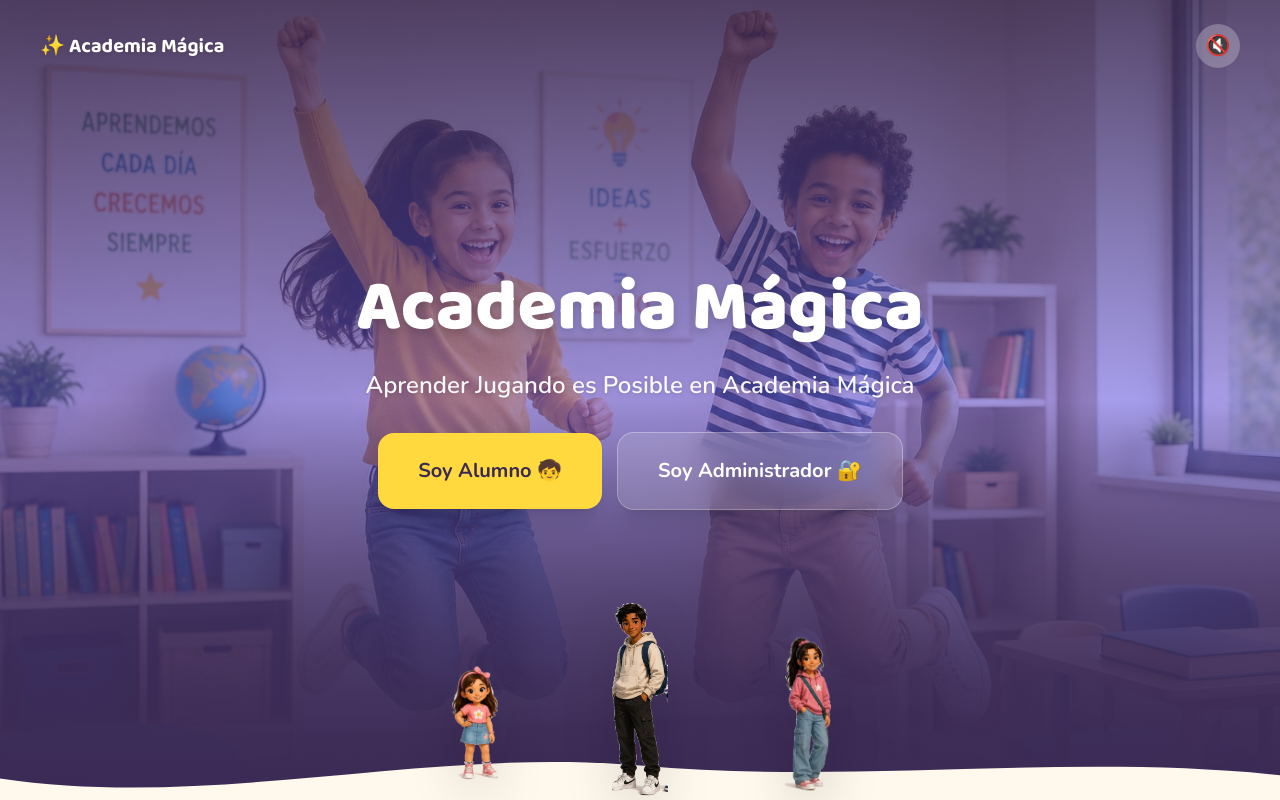
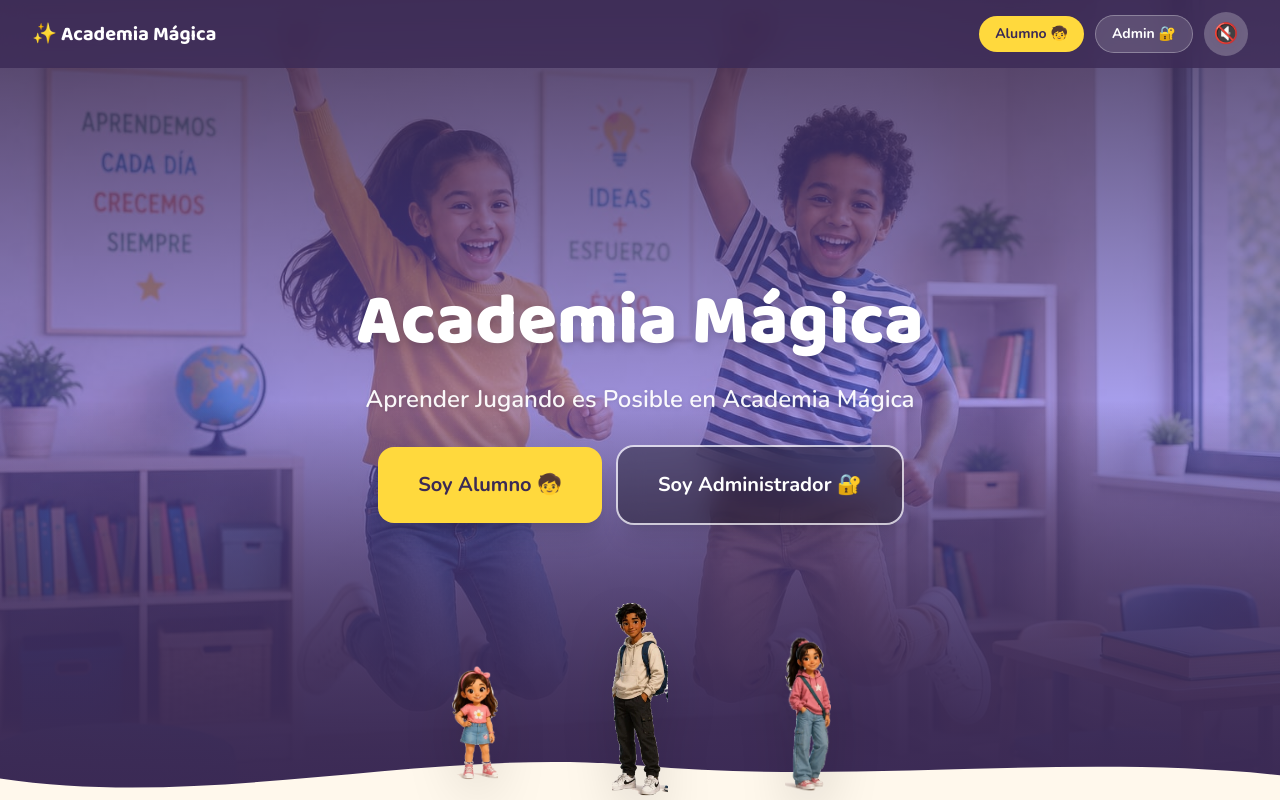
Before and after one commit to cantera-gt/academia-magica, a Next.js app: page / in a window 1280 px wide. Shown: the top 800 px of the page. Built offline with nearby package versions, Linux system fonts and the light colour scheme.

Commit message:
Home: mejoras de diseno (contraste, header fijo, text-balance, alt text, nbsp en marca)

```diff
--- a/src/app/page.tsx
+++ b/src/app/page.tsx
@@ -43,6 +43,28 @@ const FEATURES = [
 export default function Home() {
   return (
     <main className="font-body">
+      {/* HEADER FIJO: se mantiene visible en toda la pagina, no solo en el hero */}
+      <header className="fixed inset-x-0 top-0 z-50 flex items-center justify-between gap-3 bg-[#3b2a55]/80 px-4 py-3 backdrop-blur-md sm:px-8">
+        <Link href="/" className="font-display text-lg font-bold text-white sm:text-xl">
+          ✨ Academia Mágica
+        </Link>
+        <div className="flex items-center gap-2 sm:gap-3">
+          <Link
+            href="/alumno"
+            className="rounded-full bg-[#ffd93d] px-3 py-1.5 text-sm font-bold text-[#3b2a55] sm:px-4 sm:py-2"
+          >
+            Alumno 🧒
+          </Link>
+          <Link
+            href="/login"
+            className="rounded-full bg-white/15 px-3 py-1.5 text-sm font-bold text-white ring-1 ring-white/40 hover:bg-white/25 sm:px-4 sm:py-2"
+          >
+            Admin 🔐
+          </Link>
+          <AmbientMusicToggle />
+        </div>
+      </header>
+
       {/* HERO */}
       <section className="relative flex min-h-screen flex-col overflow-hidden">
         <div className="absolute inset-0">
@@ -58,25 +80,18 @@ export default function Home() {
           <div className="absolute inset-0 bg-gradient-to-t from-[#3b2a55] via-transparent to-transparent" />
         </div>
 
-        <div className="relative z-10 flex items-center justify-between px-6 pt-6 sm:px-10">
-          <p className="font-display text-xl font-bold text-white drop-shadow">
-            ✨ Academia Mágica
-          </p>
-          <AmbientMusicToggle />
-        </div>
-
         <motion.div
           initial="initial"
           animate="animate"
           variants={staggerContainer(0.12, 0.15)}
-          className="relative z-10 flex flex-1 flex-col items-center justify-center gap-8 px-6 pb-24 text-center"
+          className="relative z-10 flex flex-1 flex-col items-center justify-center gap-8 px-6 pb-24 pt-24 text-center"
         >
           <motion.div variants={staggerItemUi}>
-            <h1 className="font-display text-5xl font-extrabold leading-tight text-white drop-shadow-lg sm:text-7xl">
-              Academia Mágica
+            <h1 className="font-display text-balance text-5xl font-extrabold leading-tight text-white drop-shadow-lg sm:text-7xl">
+              Academia Mágica
             </h1>
-            <p className="mx-auto mt-4 max-w-xl text-lg font-semibold text-white/95 drop-shadow sm:text-2xl">
-              Aprender Jugando es Posible en Academia Mágica
+            <p className="mx-auto mt-4 max-w-xl text-pretty text-lg font-semibold text-white/95 drop-shadow sm:text-2xl">
+              Aprender Jugando es Posible en Academia Mágica
             </p>
           </motion.div>
 
@@ -95,7 +110,7 @@ export default function Home() {
             <motion.div whileHover={{ scale: 1.05 }} whileTap={{ scale: 0.97 }} transition={SPRING_UI}>
               <Link
                 href="/login"
-                className="block rounded-2xl bg-white/15 px-10 py-6 text-xl font-bold text-white shadow-xl ring-1 ring-white/40 backdrop-blur-md hover:bg-white/25"
+                className="block rounded-2xl bg-black/35 px-10 py-6 text-xl font-bold text-white shadow-xl ring-2 ring-white/70 backdrop-blur-md hover:bg-black/45"
               >
                 Soy Administrador 🔐
               </Link>
@@ -145,7 +160,7 @@ export default function Home() {
         >
           <motion.h2
             variants={staggerItemUi}
-            className="font-display text-center text-3xl font-extrabold text-[#3b2a55] sm:text-4xl"
+            className="font-display text-balance text-center text-3xl font-extrabold text-[#3b2a55] sm:text-4xl"
           >
             ¿Cómo funciona la magia?
           </motion.h2>
@@ -160,7 +175,7 @@ export default function Home() {
                 <h3 className="font-display mt-3 text-lg font-bold text-[#3b2a55]">
                   {f.title}
                 </h3>
-                <p className="mt-2 text-sm text-[#3b2a55]/70">{f.text}</p>
+                <p className="mt-2 text-sm text-[#3b2a55]/80">{f.text}</p>
               </motion.div>
             ))}
           </div>
@@ -187,7 +202,7 @@ export default function Home() {
           variants={staggerContainer(0.06, 0)}
           className="relative z-10 mx-auto max-w-5xl text-center"
         >
-          <motion.h2 variants={staggerItemUi} className="font-display text-3xl font-extrabold text-white sm:text-4xl">
+          <motion.h2 variants={staggerItemUi} className="font-display text-balance text-3xl font-extrabold text-white sm:text-4xl">
             Profesores de verdad, listos para ayudar
           </motion.h2>
           <motion.p variants={staggerItemUi} className="mx-auto mt-3 max-w-xl text-white/85">
@@ -220,7 +235,7 @@ export default function Home() {
             <p className="font-display text-sm font-bold uppercase tracking-wide text-[#ff6b9d]">
               Aprender jugando
             </p>
-            <h2 className="font-display mt-2 text-3xl font-extrabold text-[#3b2a55] sm:text-4xl">
+            <h2 className="font-display mt-2 text-balance text-3xl font-extrabold text-[#3b2a55] sm:text-4xl">
               Cada ejercicio bien hecho suma diamantes de verdad
             </h2>
             <p className="mt-4 text-[#3b2a55]/70">
@@ -262,23 +277,47 @@ export default function Home() {
         >
           <motion.div variants={staggerItemUi} className="grid grid-cols-2 gap-4">
             <div className="relative h-40 overflow-hidden rounded-3xl shadow-lg sm:h-48">
-              <Image src="/classroom/tutoria-nino-profesor.jpg" alt="" fill sizes="(min-width: 1024px) 250px, 45vw" className="object-cover" />
+              <Image
+                src="/classroom/tutoria-nino-profesor.jpg"
+                alt="Un profesor ayuda a un alumno a resolver un ejercicio en su tablet"
+                fill
+                sizes="(min-width: 1024px) 250px, 45vw"
+                className="object-cover"
+              />
             </div>
             <div className="relative h-40 overflow-hidden rounded-3xl shadow-lg sm:h-48">
-              <Image src="/classroom/tutoria-profesora-nina.jpg" alt="" fill sizes="(min-width: 1024px) 250px, 45vw" className="object-cover" />
+              <Image
+                src="/classroom/tutoria-profesora-nina.jpg"
+                alt="Una profesora guía a una alumna paso a paso en su cuaderno"
+                fill
+                sizes="(min-width: 1024px) 250px, 45vw"
+                className="object-cover"
+              />
             </div>
             <div className="relative h-40 overflow-hidden rounded-3xl shadow-lg sm:h-48">
-              <Image src="/classroom/tutoria-profesor-nino-2.jpg" alt="" fill sizes="(min-width: 1024px) 250px, 45vw" className="object-cover" />
+              <Image
+                src="/classroom/tutoria-profesor-nino-2.jpg"
+                alt="Un profesor acompaña a un alumno mientras escribe en su cuaderno"
+                fill
+                sizes="(min-width: 1024px) 250px, 45vw"
+                className="object-cover"
+              />
             </div>
             <div className="relative h-40 overflow-hidden rounded-3xl shadow-lg sm:h-48">
-              <Image src="/classroom/tutoria-profesora-nina-2.jpg" alt="" fill sizes="(min-width: 1024px) 250px, 45vw" className="object-cover" />
+              <Image
+                src="/classroom/tutoria-profesora-nina-2.jpg"
+                alt="Una profesora señala algo en la tablet mientras una alumna mira y sonríe"
+                fill
+                sizes="(min-width: 1024px) 250px, 45vw"
+                className="object-cover"
+              />
             </div>
           </motion.div>
           <motion.div variants={staggerItemUi}>
             <p className="font-display text-sm font-bold uppercase tracking-wide text-[#7fe7c4]">
               Acompañamiento real
             </p>
-            <h2 className="font-display mt-2 text-3xl font-extrabold text-white sm:text-4xl">
+            <h2 className="font-display mt-2 text-balance text-3xl font-extrabold text-white sm:text-4xl">
               Nunca le damos la respuesta. Le enseñamos el camino.
             </h2>
             <p className="mt-4 text-white/70">
@@ -297,7 +336,7 @@ export default function Home() {
           viewport={{ once: true, amount: 0.4 }}
           variants={staggerContainer(0.1, 0)}
         >
-          <motion.h2 variants={staggerItemUi} className="font-display text-3xl font-extrabold text-white drop-shadow sm:text-4xl">
+          <motion.h2 variants={staggerItemUi} className="font-display text-balance text-3xl font-extrabold text-white drop-shadow sm:text-4xl">
             ¿Empezamos a jugar y aprender?
           </motion.h2>
           <motion.div variants={staggerItemUi} className="mt-8 flex flex-col justify-center gap-4 sm:flex-row">
@@ -322,7 +361,7 @@ export default function Home() {
       </section>
 
       <footer className="bg-[#3b2a55] px-6 py-6 text-center text-xs text-white/50">
-        Academia Mágica · Aprender Jugando es Posible ✨
+        Academia Mágica · Aprender Jugando es Posible ✨
       </footer>
     </main>
   );
```
